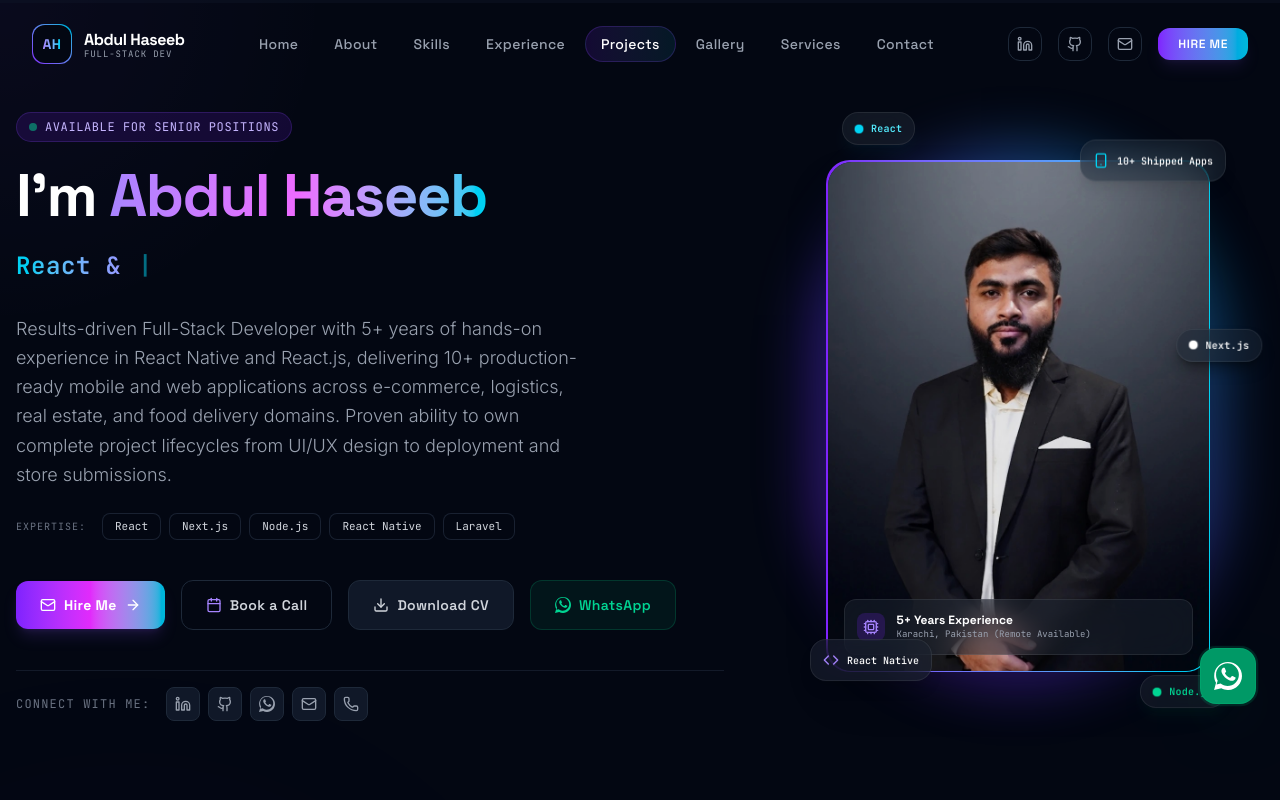
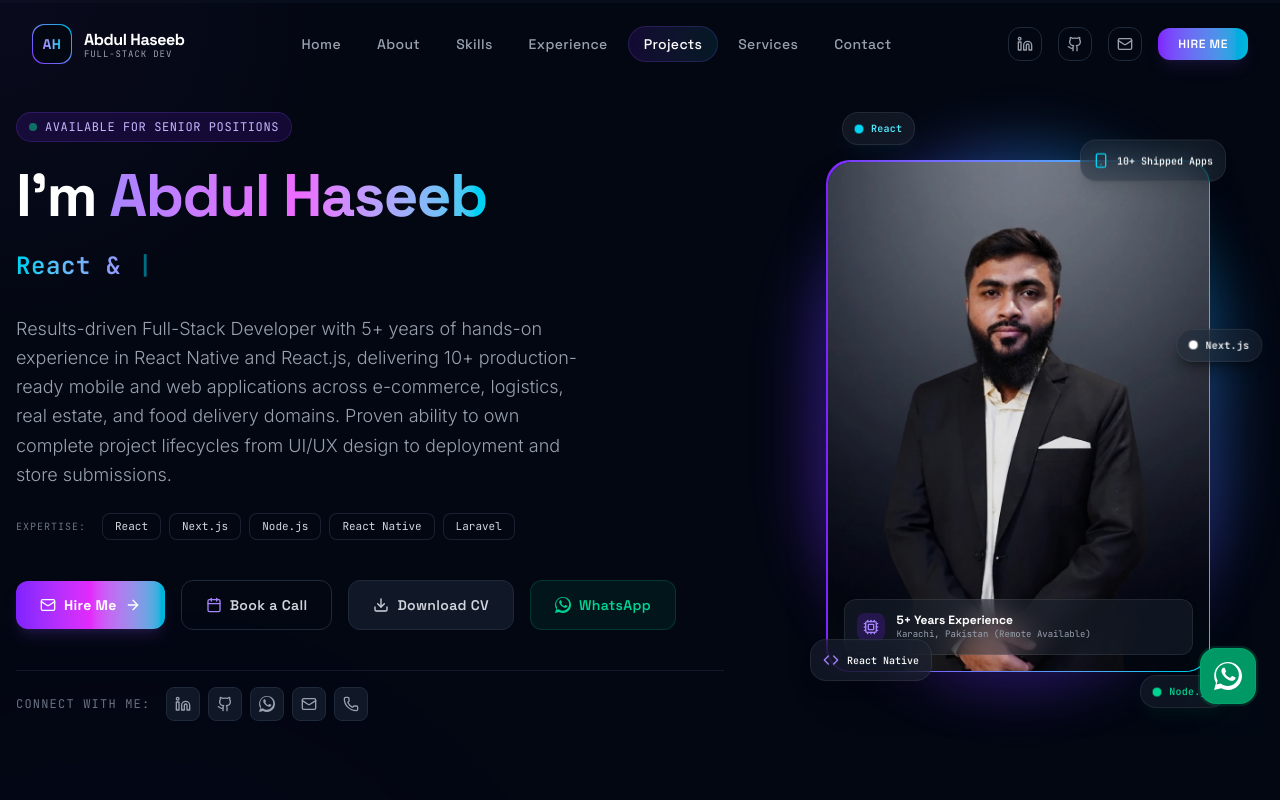
Before and after one commit to abdul-haseeb-dev-creator/Abdul-Haseeb-Portfolio, a React (Vite) app: page / in a window 1280 px wide. Shown: the top 800 px of the page. Built offline with nearby package versions, Linux system fonts and the light colour scheme.

Commit message:
refactor: remove GallerySlider component
Remove the GallerySlider component and its references from the navigation and scroll tracking logic to streamline the portfolio structure.

```diff
--- a/src/App.tsx
+++ b/src/App.tsx
@@ -9,7 +9,6 @@ import About from './components/About';
 import Skills from './components/Skills';
 import Experience from './components/Experience';
 import Projects from './components/Projects';
-import GallerySlider from './components/GallerySlider';
 import Services from './components/Services';
 import Testimonials from './components/Testimonials';
 import Education from './components/Education';
@@ -104,7 +103,7 @@ export default function App() {
       setShowScrollTop(window.scrollY > 400);
 
       // 3. Dynamic active section highlights
-      const sections = ['home', 'about', 'skills', 'experience', 'projects', 'gallery', 'services', 'contact'];
+      const sections = ['home', 'about', 'skills', 'experience', 'projects', 'services', 'contact'];
       let currentSection = 'home';
 
       for (const sectionId of sections) {
@@ -184,9 +183,6 @@ export default function App() {
             {/* Projects gallery */}
             <Projects />
 
-            {/* Visual Portfolio Gallery Slider */}
-            <GallerySlider />
-
             {/* Services catalog */}
             <Services />
 
--- a/src/components/Navbar.tsx
+++ b/src/components/Navbar.tsx
@@ -17,7 +17,6 @@ export default function Navbar({ activeSection, onNavigate }: NavbarProps) {
     { label: 'Skills', id: 'skills' },
     { label: 'Experience', id: 'experience' },
     { label: 'Projects', id: 'projects' },
-    { label: 'Gallery', id: 'gallery' },
     { label: 'Services', id: 'services' },
     { label: 'Contact', id: 'contact' },
   ];
```
